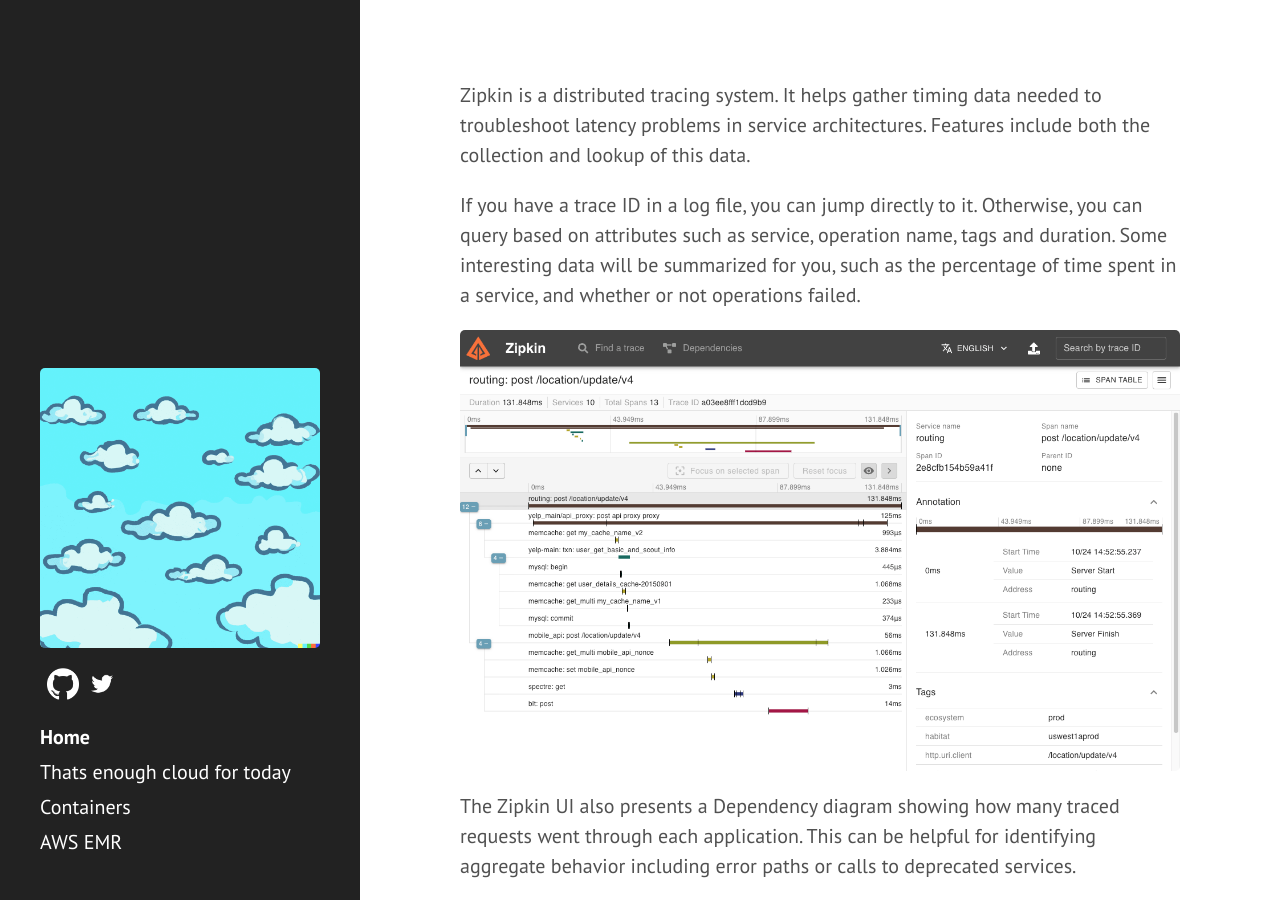
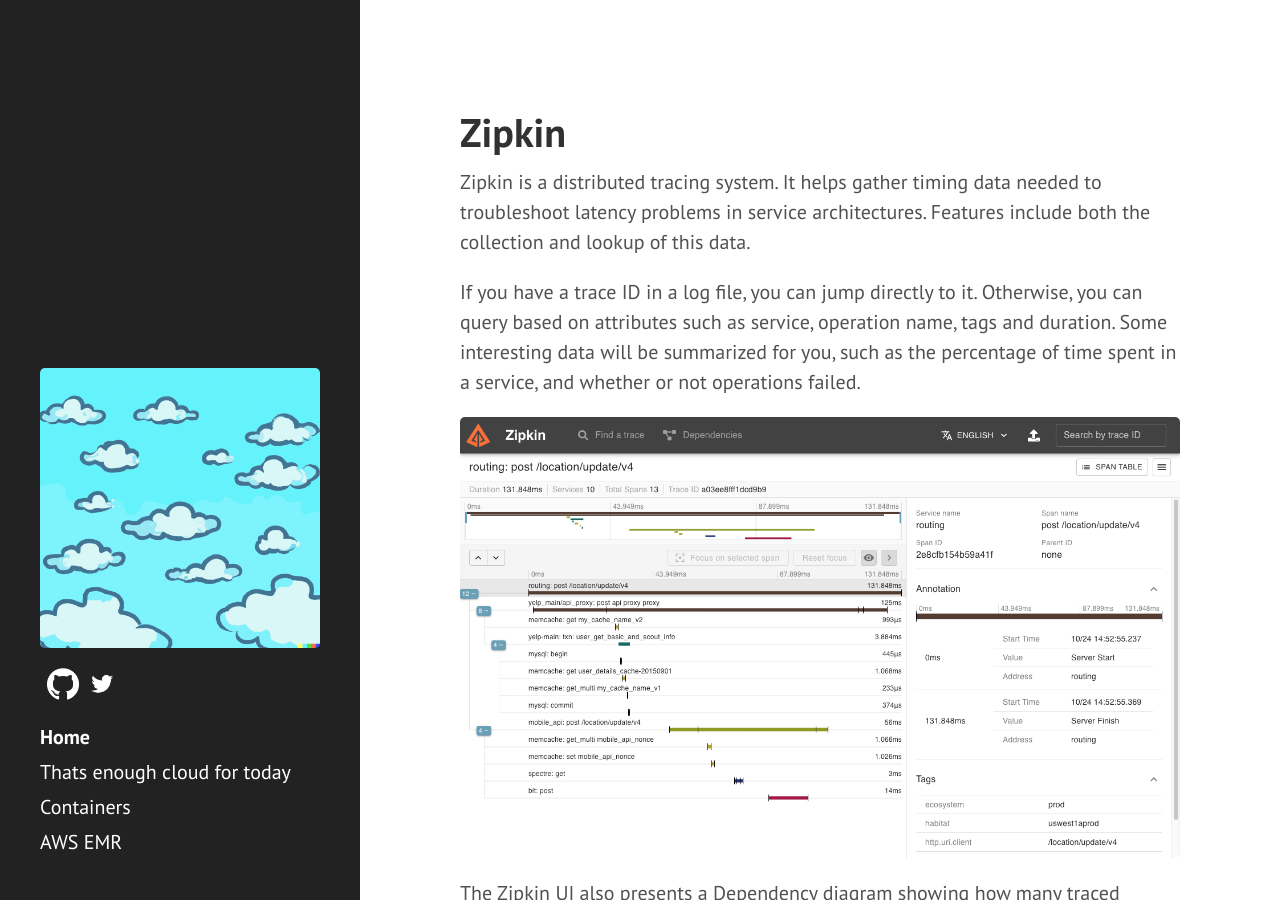
Before and after one commit to farukonder/enough-emr2, a Jekyll site: the page built from index.md, in a window 1280 px wide and 900 px high. Built offline with Jekyll 4.4.1, drawn with Linux system fonts in a browser that asks for light colours.

Commit message:
new layout from zipkin

```diff
--- a/index.md
+++ b/index.md
@@ -2,6 +2,8 @@
 title: Home
 weight: 0
 ---
+# Zipkin
+
 Zipkin is a distributed tracing system. It helps gather timing data needed to troubleshoot latency problems in service architectures. Features include both the collection and lookup of this data.
 
 If you have a trace ID in a log file, you can jump directly to it. Otherwise, you can query based on attributes such as service, operation name, tags and duration.
```
